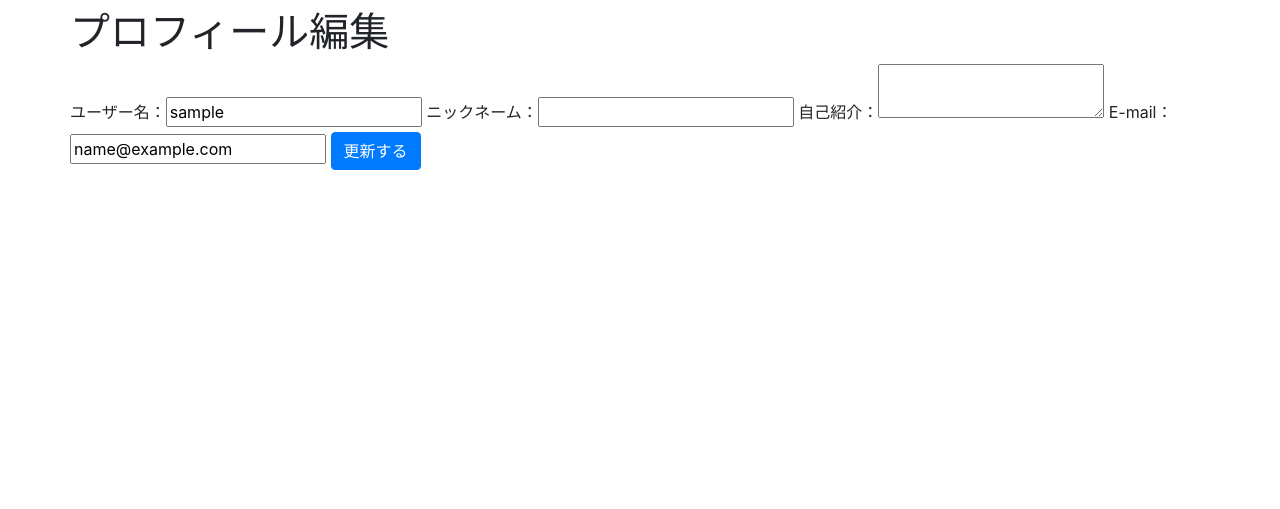
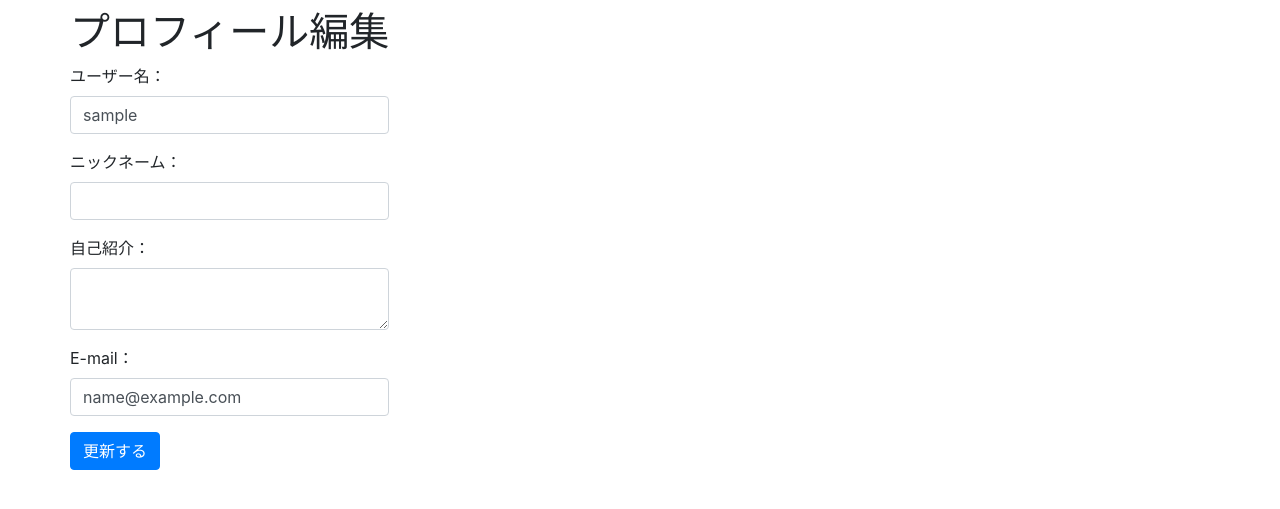
Before and after one commit to osawa-lab/twitter_clone_team_c, a Django app: page /accounts/editprofile in a window 1280 px wide. Shown: the part 56-565 px from the top of the page. Run offline with Django 3.2, Linux system fonts and the light colour scheme; the visitor is signed in with stand-in values (Sample User, id 1); some libraries are stand-ins or nearby versions.

Commit message:
tidy form parts

```diff
--- a/twitter_clone/post/templates/registration/editprofile.html
+++ b/twitter_clone/post/templates/registration/editprofile.html
@@ -4,12 +4,23 @@
   <div class="row">
     <div class="col-xs-4">
     <h1>プロフィール編集</h1>
-    <form method="POST" enc="multipart/form-data">
-      <label for="username">ユーザー名：</label><input type="text" name="username" id="username" value="{{user.username}}">
-      <label for="nickname">ニックネーム：</label><input type="text" name="nickname" id="nickname">
-      <label for="bio">自己紹介：</label><textarea name="bio" id="bio"></textarea>
-      <label for="email">E-mail：</label><input type="email" id="email"value="{% if user.email %}{{user.email}}{% else %}{% endif %}">
-      <button type="submit" class="btn btn-primary">更新する</button>
+    <form method="POST">
+      {% csrf_token %}
+      <div class="form-group">
+        <label for="username">ユーザー名：</label><input type="text" class="form-control" name="username" id="username" value="{{user.username}}">
+      </div>
+      <div class="form-group">
+        <label for="nickname">ニックネーム：</label><input type="text" class="form-control" name="nickname" id="nickname">
+      </div>
+      <div class="form-group">
+        <label for="bio">自己紹介：</label><textarea name="bio" class="form-control" id="bio"></textarea>
+      </div>
+      <div class="form-group">
+
+        <label for="email">E-mail：</label><input type="email" class="form-control" id="email"value="{% if user.email %}{{user.email}}{% else %}{% endif %}">
+      </div>
+
+        <button type="submit" class="btn btn-primary">更新する</button>
     </form>
     </div>
   </div>
```
